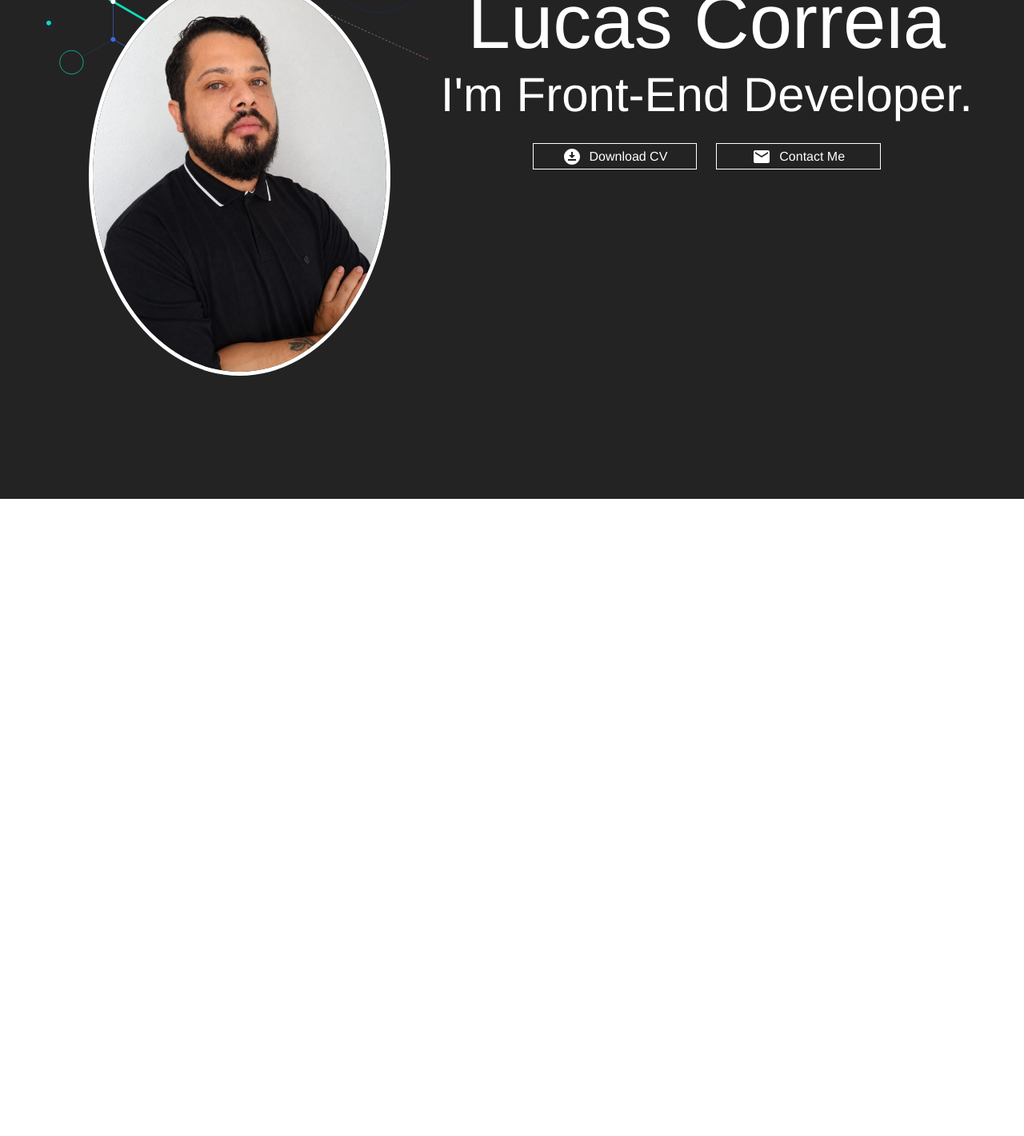
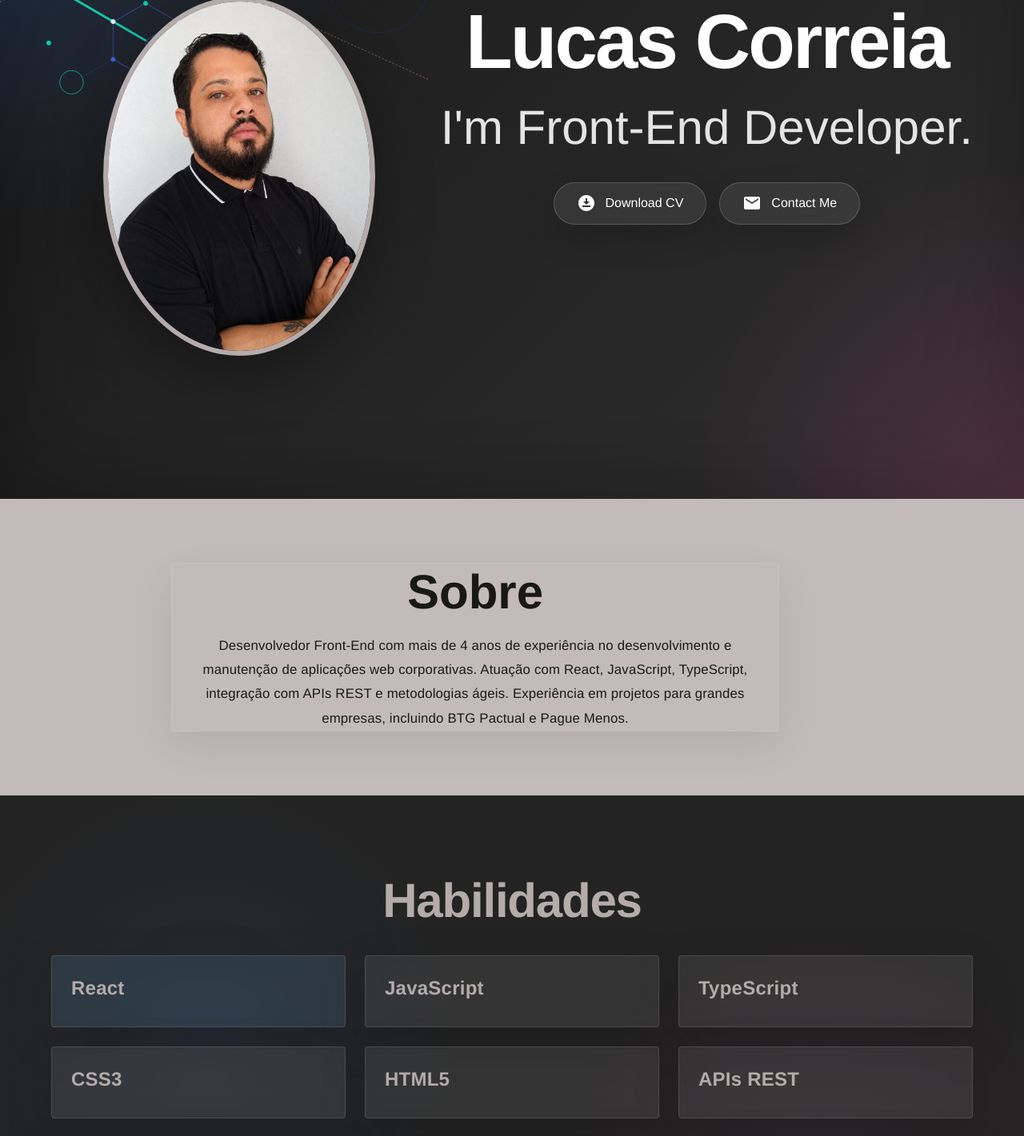
Before and after one commit to LucasCorreia1108/my-portfolio, a React (Vite) app: page / in a window 1280 px wide. Shown: the part 240-1661 px from the top of the page at 80% size. Before the commit the page ends 864 px from the top, so only its background shows below. Built offline with nearby package versions, Linux system fonts and the light colour scheme.

Commit message:
feat: section adjustment and initialization

```diff
--- /dev/null
+++ b/src/assets/components/Cards/cards.tsx
@@ -0,0 +1,89 @@
+import { Box, Card, CardActionArea, CardContent, Typography, styled } from "@mui/material";
+import { useState } from "react";
+
+interface CardProps {
+  id: React.Key;
+  title: string;
+  description?: string;
+}
+
+const StyledCard = styled(Card)(({ theme }) => ({
+  backgroundColor: "rgba(255, 255, 255, 0.08)",
+  backdropFilter: "blur(12px)",
+  WebkitBackdropFilter: "blur(12px)",
+  border: "1px solid rgba(255, 255, 255, 0.12)",
+  transition: "all 0.4s cubic-bezier(0.34, 1.56, 0.64, 1)",
+  boxShadow: "0 20px 60px rgba(0, 0, 0, 0.15)",
+  color: theme.palette.secondary.main,
+  height: "100%",
+  "&:hover": {
+    transform: "translateY(-12px) scale(1.02)",
+    backgroundColor: "rgba(255, 255, 255, 0.12)",
+    borderColor: "rgba(255, 255, 255, 0.2)",
+    boxShadow: "0 30px 90px rgba(0, 0, 0, 0.25)",
+  },
+}));
+
+const StyledCardContent = styled(CardContent)(({ theme }) => ({
+  height: "100%",
+  display: "flex",
+  flexDirection: "column",
+  justifyContent: "space-between",
+  gap: theme.spacing(1),
+  padding: theme.spacing(3),
+}));
+
+export const Cards = ({ cardsArray }: { cardsArray: CardProps[] }) => {
+  const [selectedCard, setSelectedCard] = useState(0);
+
+  return (
+    <Box
+      sx={{
+        width: "100%",
+        display: "grid",
+        gridTemplateColumns: "repeat(auto-fill, minmax(min(280px, 100%), 1fr))",
+        gap: 3,
+      }}
+    >
+      {cardsArray.map((card: CardProps, index: number) => (
+        <StyledCard key={card.id}>
+          <CardActionArea
+            onClick={() => setSelectedCard(index)}
+            data-active={selectedCard === index ? "" : undefined}
+            sx={{
+              height: "100%",
+              "&[data-active]": {
+                backgroundColor: "rgba(1, 75, 116, 0.15)",
+                borderColor: "rgba(100, 200, 255, 0.3)",
+              },
+            }}
+          >
+            <StyledCardContent>
+              <Typography
+                variant="h5"
+                component="div"
+                sx={{
+                  fontWeight: 700,
+                  fontSize: "1.3rem",
+                  letterSpacing: "0.01em",
+                }}
+              >
+                {card.title}
+              </Typography>
+              <Typography
+                variant="body2"
+                sx={{
+                  opacity: 0.85,
+                  lineHeight: 1.6,
+                  fontSize: "0.95rem",
+                }}
+              >
+                {card.description}
+              </Typography>
+            </StyledCardContent>
+          </CardActionArea>
+        </StyledCard>
+      ))}
+    </Box>
+  );
+};
--- a/src/assets/components/StyledButton/StyledButton.tsx
+++ b/src/assets/components/StyledButton/StyledButton.tsx
@@ -6,26 +6,38 @@ interface StyledButtonProps {
 
 export const StyledButton: React.FC<StyledButtonProps> = ({ children }) => {
   const StyledBtn = styled("button")(({ theme }) => ({
-    backgroundColor: "transparent",
-    border: `1px solid ${theme.palette.primary.contrastText}`,
-    padding: "0.25em 1em",
     width: "100%",
+    maxWidth: 250,
+    padding: "0.85rem 1.75rem",
+    borderRadius: 999,
+    border: "1px solid rgba(255, 255, 255, 0.18)",
+    backgroundColor: "rgba(255, 255, 255, 0.08)",
     color: theme.palette.primary.contrastText,
     display: "inline-flex",
     alignItems: "center",
     justifyContent: "center",
-    gap: "10px",
+    gap: "0.75rem",
+    fontWeight: 700,
+    cursor: "pointer",
+    transition: "all 0.35s ease",
+    boxShadow: "0 18px 40px rgba(0, 0, 0, 0.16)",
+    backdropFilter: "blur(12px)",
+    webkitBackdropFilter: "blur(12px)",
     "&:hover": {
-      backgroundColor: theme.palette.secondary.light,
-      color: theme.palette.primary.main,
+      transform: "translateY(-2px)",
+      backgroundColor: theme.palette.secondary.main,
+      color: theme.palette.primary.dark,
+      borderColor: "transparent",
+      boxShadow: "0 22px 50px rgba(0, 0, 0, 0.24)",
+    },
+    [theme.breakpoints.up("sm")]: {
+      width: "auto",
     },
   }));
 
   return (
-    <>
-      <StyledBtn>
-        {children}
-      </StyledBtn>
-    </>
+    <StyledBtn>
+      {children}
+    </StyledBtn>
   );
 };
--- a/src/assets/components/navbar/NavBar.tsx
+++ b/src/assets/components/navbar/NavBar.tsx
@@ -1,4 +1,4 @@
-import { AppBar, MenuItem, Toolbar, Typography, styled } from "@mui/material"
+import { AppBar, Toolbar, Typography, styled } from "@mui/material"
 
 
 const NavBar = () => {
--- a/src/assets/pages/home/Home.tsx
+++ b/src/assets/pages/home/Home.tsx
@@ -1,6 +1,8 @@
 
 import NavBar from "../../components/navbar/NavBar"
+import { About } from "./sections/about/Abount"
 import { Hero } from "./sections/hero/Hero"
+import { Skills } from "./sections/skills/skills"
 
 export const Home = () => {
 
@@ -8,6 +10,8 @@ export const Home = () => {
         <>
             <NavBar />
             <Hero />
+            <About />
+            <Skills />
         </>
     )
 }
--- /dev/null
+++ b/src/assets/pages/home/sections/about/Abount.tsx
@@ -0,0 +1,111 @@
+import { useEffect, useState, useRef } from "react";
+import { Box, Container, Typography, styled } from "@mui/material";
+
+const StyledAboutSection = styled("section")(({ theme }) => ({
+  padding: theme.spacing(10, 0),
+  backgroundColor: theme.palette.secondary.light,
+  display: "flex",
+  justifyContent: "center",
+  alignItems: "center",
+  minHeight: "40vh",
+  [theme.breakpoints.down("sm")]: {
+    padding: theme.spacing(8, 0),
+  },
+}));
+
+const AboutContent = styled(Box)(({ theme }) => ({
+  maxWidth: 760,
+  width: "100%",
+  textAlign: "center",
+  padding: theme.spacing(0, 2),
+  backdropFilter: "blur(10px)",
+  borderRadius: theme.shape.borderRadius,
+  border: `1px solid rgba(255,255,255,0.12)`,
+  boxShadow: "0 18px 50px rgba(0, 0, 0, 0.08)",
+  opacity: 0,
+  transform: "translateY(40px)",
+  transition: "all 0.8s cubic-bezier(0.34, 1.56, 0.64, 1)",
+  "&.visible": {
+    opacity: 1,
+    transform: "translateY(0px)",
+  },
+}));
+
+export const About = () => {
+  const [isVisible, setIsVisible] = useState(false);
+  const aboutRef = useRef<HTMLDivElement>(null);
+
+  useEffect(() => {
+    const observer = new IntersectionObserver(
+      (entries) => {
+        entries.forEach((entry) => {
+          if (entry.isIntersecting) {
+            setIsVisible(true);
+            observer.unobserve(entry.target);
+          }
+        });
+      },
+      {
+        threshold: 0.2,
+        rootMargin: "0px 0px -80px 0px",
+      }
+    );
+
+    if (aboutRef.current) {
+      observer.observe(aboutRef.current);
+    }
+
+    return () => observer.disconnect();
+  }, []);
+
+  return (
+    <StyledAboutSection ref={aboutRef}>
+      <Container maxWidth="md">
+
+        <AboutContent className={isVisible ? "visible" : ""}>
+            <Typography
+          variant="h2"
+          sx={{
+            fontWeight: 800,
+            mb: 2,
+            textAlign: "center",
+            color: (theme) => theme.palette.secondary.contrastText,
+            opacity: 0,
+            transform: "translateY(30px)",
+            animation: isVisible ? "slideUp 1.8s cubic-bezier(0.24, 1.56, 0.64, 1) forwards" : "none",
+            "@keyframes slideUp": {
+              from: {
+                opacity: 0,
+                transform: "translateY(20px)",
+              },
+              to: {
+                opacity: 1,
+                transform: "translateY(0)",
+              },
+            },
+          }}
+        >
+          Sobre
+        </Typography>
+          <Typography
+            variant="body1"
+            sx={{
+              color: (theme) => theme.palette.secondary.contrastText,
+              fontSize: "1.05rem",
+              lineHeight: 1.8,
+              letterSpacing: "0.01em",
+              display:"flex",
+              justifyContent:"center",
+            }}
+          >
+            Desenvolvedor Front-End com mais de 4 anos de experiência no
+            desenvolvimento e manutenção de aplicações web corporativas.
+              Atuação com React, JavaScript, TypeScript, integração com APIs
+              REST e metodologias ágeis. Experiência em projetos para grandes
+              empresas, incluindo BTG Pactual e Pague Menos.
+            </Typography>
+          </AboutContent>
+      </Container>
+    </StyledAboutSection>
+  );
+};
--- a/src/assets/pages/home/sections/hero/Hero.tsx
+++ b/src/assets/pages/home/sections/hero/Hero.tsx
@@ -20,6 +20,7 @@ export const Hero = () => {
                     top: -100,
                     right: 0,
                     width: "150%",
+                    opacity: 0.9,
                   }}
                 >
                   <img src={backgroundAnime} alt="Background Animation" />
@@ -28,6 +29,7 @@ export const Hero = () => {
                   sx={{
                     position: "relative",
                     textAlign: "center",
+                    zIndex: 1,
                   }}
                 >
                   <StyledAvatar src={Avatar} alt="Avatar" />
@@ -35,37 +37,54 @@ export const Hero = () => {
               </Box>
             </Grid>
             <Grid size={{ xs: 12, md: 7 }}>
-              <Typography  variant="h1" sx={{ color: "primary.contrastText", textAlign: "center" }}>
+              <Box sx={{ position: "relative", zIndex: 1, textAlign: "center" }}>
+                <Typography
+                  variant="h1"
+                  sx={{
+                    color: "primary.contrastText",
+                    textAlign: "center",
+                    fontWeight: 800,
+                    letterSpacing: "-0.03em",
+                    mb: 2,
+                  }}
+                >
                   Lucas Correia
                 </Typography>
-              <Typography variant="h2" sx={{ color: "primary.contrastText", textAlign: "center" }}>
-                I'm Front-End Developer.
+                <Typography
+                  variant="h2"
+                  sx={{
+                    color: "primary.contrastText",
+                    textAlign: "center",
+                    fontWeight: 500,
+                    mb: 4,
+                    opacity: 0.88,
+                  }}
+                >
+                  I&apos;m Front-End Developer.
                 </Typography>
-              <Grid
-                spacing={3}
-                container
+                <Box
                   sx={{
                     display: "flex",
+                    flexDirection: { xs: "column", sm: "row" },
+                    gap: 2,
                     justifyContent: "center",
+                    alignItems: "center",
                   }}
                 >
-                <Grid size={{ xs: 12, md: 4 }} sx={{paddingTop: 3}}>
                   <StyledButton>
                     <DownloadForOfflineIcon />
                     <Typography color="primary.contrastText" sx={{ textAlign: "center" }}>
                       Download CV
                     </Typography>
                   </StyledButton>
-                </Grid>
-                <Grid size={{ xs: 12, md: 4 }} sx={{paddingTop: 3}}>
                   <StyledButton>
                     <EmailIcon />
-                    <Typography  color="primary.contrastText" sx={{ textAlign: "center" }}>
+                    <Typography color="primary.contrastText" sx={{ textAlign: "center" }}>
                       Contact Me
                     </Typography>
                   </StyledButton>
-                </Grid>
-              </Grid>
+                </Box>
+              </Box>
             </Grid>
           </Grid>
         </Container>
--- a/src/assets/pages/home/sections/hero/styled.tsx
+++ b/src/assets/pages/home/sections/hero/styled.tsx
@@ -1,20 +1,38 @@
 import { styled } from "@mui/material";
 
-export const StyledHero = styled("div")(({theme}) => ({
-      backgroundColor: theme.palette.primary.main,
-        height: "100vh",
-        display: "flex",
-        alignItems: "center",
-        [theme.breakpoints.up('xs')]: { // <= mobile
-            paddingTop: "100px",
+export const StyledHero = styled("div")(({ theme }) => ({
+  position: "relative",
+  minHeight: "100vh",
+  display: "flex",
+  alignItems: "center",
+  justifyContent: "center",
+  padding: `${theme.spacing(10)} ${theme.spacing(2)}`,
+  overflow: "hidden",
+  background: `linear-gradient(135deg, ${theme.palette.primary.dark} 0%, ${theme.palette.primary.main} 45%, rgba(35, 35, 35, 0.95) 100%)`,
+  boxShadow: "inset 0 0 120px rgba(0, 0, 0, 0.32)",
+  "&::before": {
+    content: '""',
+    position: "absolute",
+    inset: 0,
+    background: "radial-gradient(circle at top left, rgba(59, 130, 246, 0.22), transparent 30%), radial-gradient(circle at bottom right, rgba(236, 72, 153, 0.18), transparent 28%)",
+    pointerEvents: "none",
+  },
+  [theme.breakpoints.up("md")]: {
+    padding: `${theme.spacing(12)} ${theme.spacing(4)}`,
+  },
+}));
 
-        },
-        [theme.breakpoints.up('md')]: { // >=mobile
-            paddingTop: "0",
-        }
+export const StyledAvatar = styled("img")(({ theme }) => ({
+  width: "100%",
+  maxWidth: 340,
+//   aspectRatio: "1",
+  borderRadius: "50%",
+  border: `6px solid ${theme.palette.secondary.main}`,
+  boxShadow: "0 24px 70px rgba(0, 0, 0, 0.35)",
+  transition: "transform 0.45s ease, filter 0.45s ease",
+  backgroundColor: theme.palette.primary.dark,
+  "&:hover": {
+    transform: "translateY(-8px) scale(1.04)",
+    filter: "saturate(1.08)",
+  },
 }));
-export const StyledAvatar = styled("img")(({theme}) => ({
-    width: "80%",
-    borderRadius: "50%",
-    border: `5px solid ${theme.palette.primary.contrastText}`,
-}));
--- /dev/null
+++ b/src/assets/pages/home/sections/skills/skills.tsx
@@ -0,0 +1,101 @@
+import { Box, Container, Grow, Typography, styled } from "@mui/material";
+import { useEffect, useState } from "react";
+import { Cards } from "../../../../components/Cards/cards";
+
+const StyledSkillsSection = styled("section")(({ theme }) => ({
+  padding: theme.spacing(12, 0),
+  backgroundColor: theme.palette.primary.main,
+  color: theme.palette.secondary.main,
+  display: "flex",
+  justifyContent: "center",
+  alignItems: "center",
+  minHeight: "auto",
+  position: "relative",
+  overflow: "hidden",
+  "&::before": {
+    content: '""',
+    position: "absolute",
+    inset: 0,
+    background:
+      "radial-gradient(circle at 20% 50%, rgba(59, 130, 246, 0.08), transparent 30%), radial-gradient(circle at 80% 80%, rgba(236, 72, 153, 0.08), transparent 30%)",
+    pointerEvents: "none",
+  },
+  [theme.breakpoints.down("sm")]: {
+    padding: theme.spacing(8, 0),
+  },
+}));
+
+const SkillsTitle = styled(Typography)(({ theme }) => ({
+  fontWeight: 800,
+  letterSpacing: "-0.02em",
+  marginBottom: theme.spacing(4),
+  textAlign: "center",
+  fontSize: "2.5rem",
+  [theme.breakpoints.down("sm")]: {
+    fontSize: "1.8rem",
+  },
+}));
+
+export const Skills = () => {
+  const [visible, setVisible] = useState(false);
+  const cardsArray = [
+    {
+      id: 1,
+      title: "React",
+    },
+    {
+      id: 2,
+      title: "JavaScript",
+    },
+    {
+      id: 3,
+      title: "TypeScript",
+    },
+    {
+      id: 4,
+      title: "CSS3",
+    },
+
+    {
+      id: 5,
+      title: "HTML5",
+    },
+    {
+      id: 6,
+      title: " APIs REST",
+    },
+    {
+      id: 7,
+      title: "Jest",
+    },
+    {
+      id: 8,
+      title: "Git",
+    },
+    {
+      id: 9,
+      title: "GitHub",
+    },
+  ];
+
+  useEffect(() => {
+    setVisible(true);
+  }, []);
+
+  return (
+    <StyledSkillsSection>
+      <Container maxWidth="lg">
+        <Grow
+          in={visible}
+          timeout={800}
+          style={{ transformOrigin: "top center" }}
+        >
+          <Box sx={{ position: "relative", zIndex: 1 }}>
+            <SkillsTitle variant="h2">Habilidades</SkillsTitle>
+            <Cards cardsArray={cardsArray} />
+          </Box>
+        </Grow>
+      </Container>
+    </StyledSkillsSection>
+  );
+};
```
Lines whose indentation alone changed are shown as unchanged.
